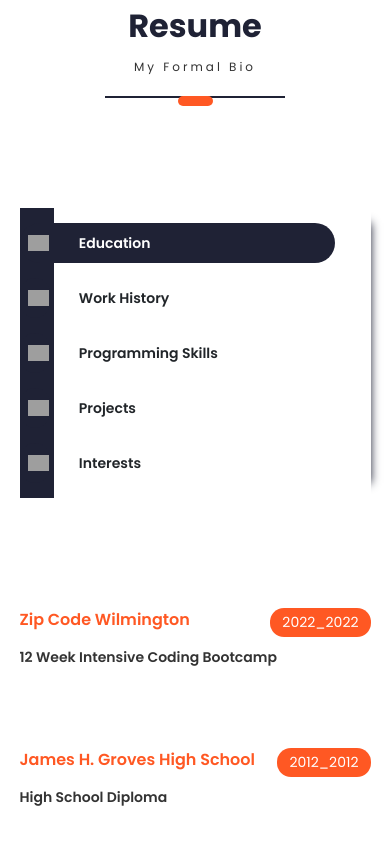
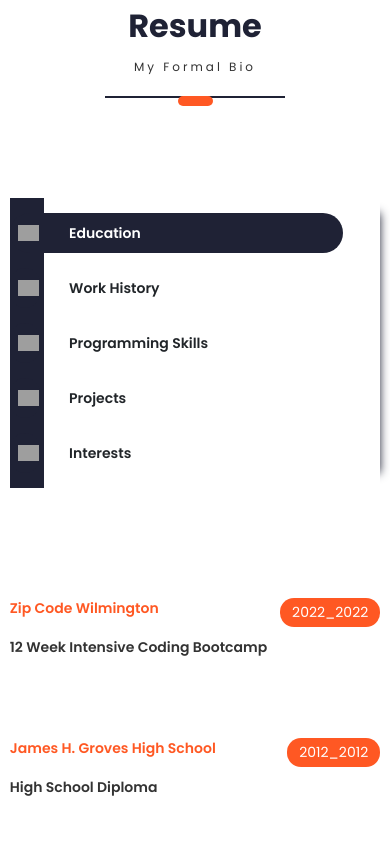
Before and after one commit to ReiCode28/React-Resume, a React (Create React App) app in the folder client/: page / in a window 390 px wide. Shown: the part 1921-2765 px from the top of the page. Built offline with nearby package versions, Linux system fonts and the light colour scheme; grey boxes are pictures that could not be loaded; a web font is replaced by a local one.

Commit message:
Need to fix responsiveness for mobile devices - Resume Component

```diff
--- a/client/src/PortfolioContainer/Resume/Resume.css
+++ b/client/src/PortfolioContainer/Resume/Resume.css
@@ -232,3 +232,22 @@
       width: 100%;
     }
   }
+
+  @media only screen and (max-width: 910px){
+    .resume-content {
+        display: flex;
+        flex-direction: column;
+        align-items: center;
+      }
+      .resume-card {
+        height: fit-content;
+        display: flex;
+        flex-direction: column;
+        margin: 20px 0;
+        align-items: center;
+        width: 95%;
+      }
+      .resume-main-heading span{
+        font-size: 14px;
+      }
+  }
```
